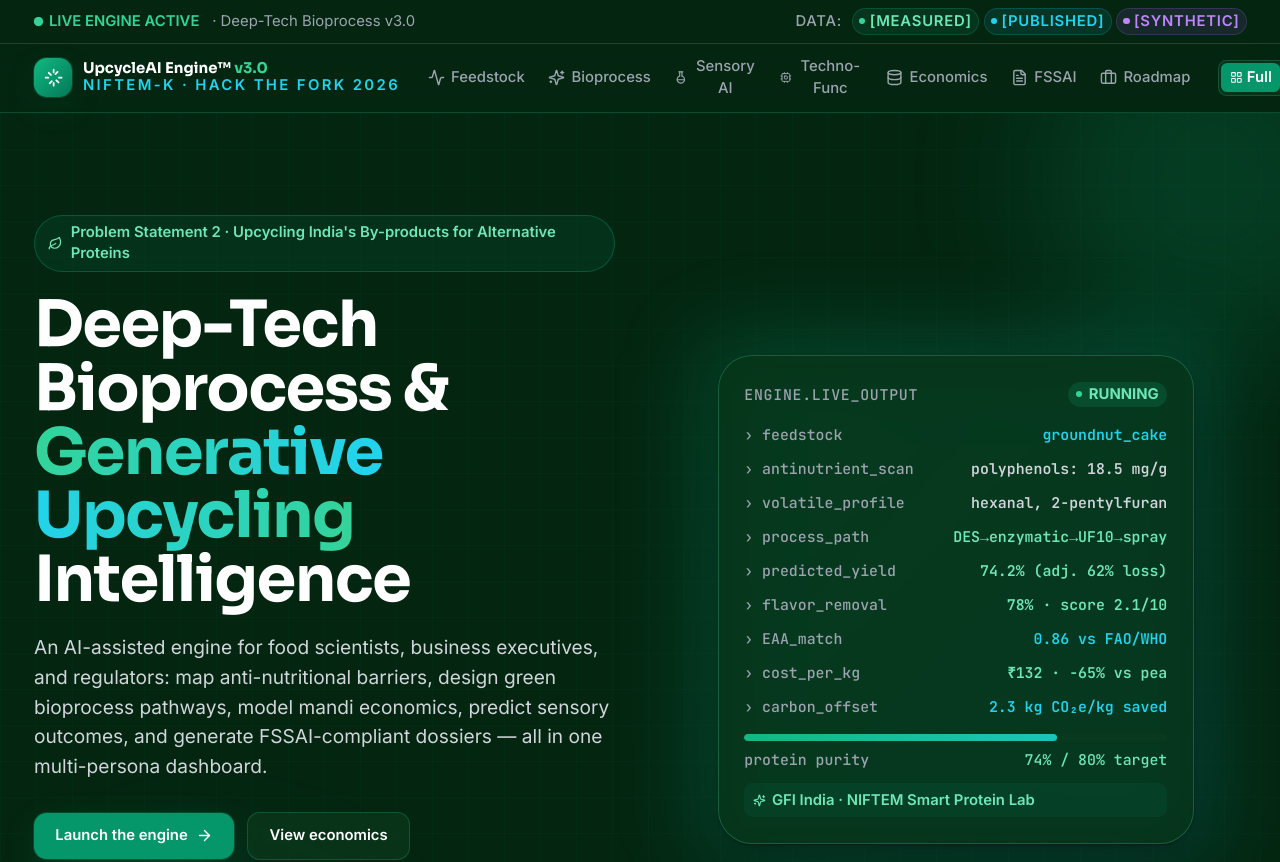
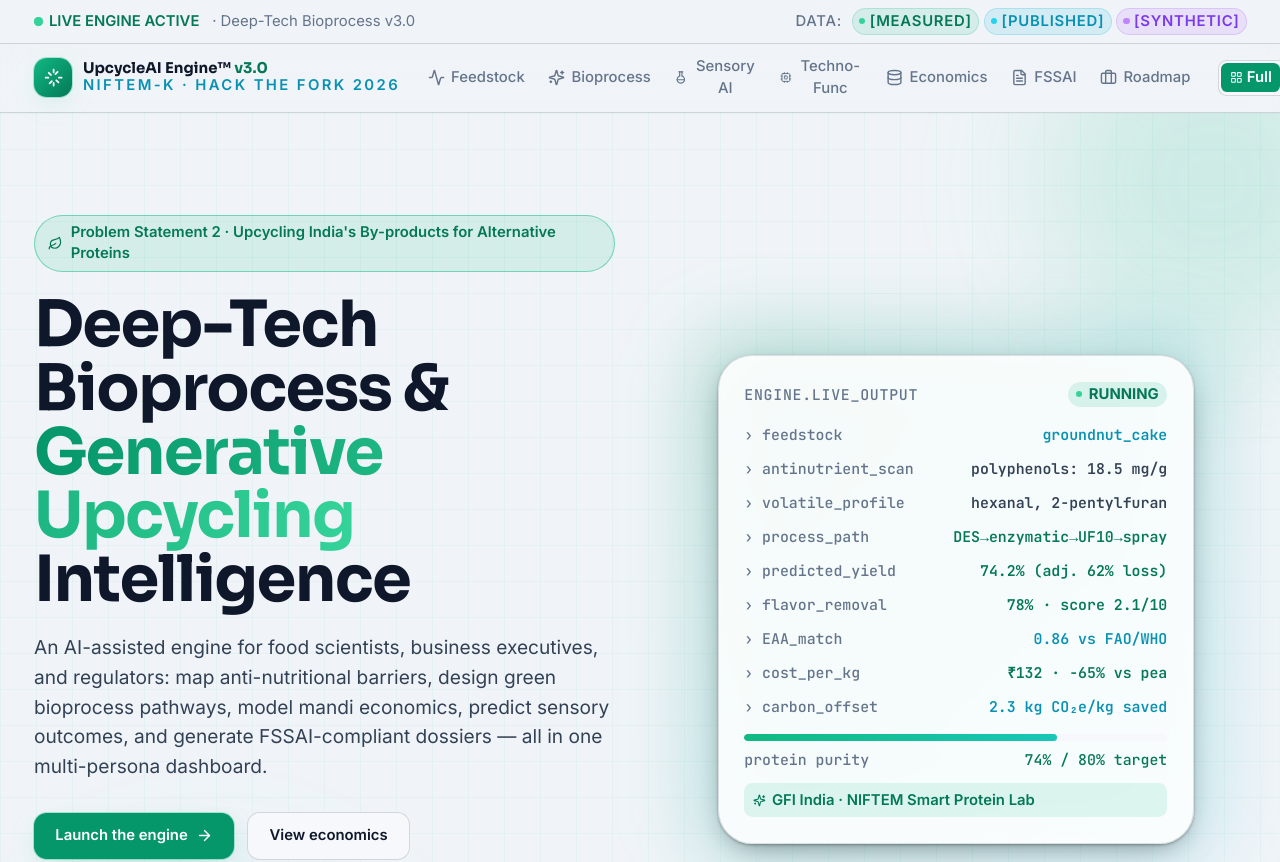
Before and after one commit to drsrishtiagrawal/drsrishtiagrawal, a React (Vite) app: page / in a window 1280 px wide. Shown: the top 862 px of the page. Built offline with nearby package versions, Linux system fonts and the light colour scheme.

Commit message:
update from claude

```diff
--- a/index.html
+++ b/index.html
@@ -1,5 +1,5 @@
 <!doctype html>
-<html lang="en" class="dark">
+<html lang="en">
   <head>
     <meta charset="UTF-8" />
     <link rel="icon" type="image/svg+xml" href="/vite.svg" />
--- a/src/App.tsx
+++ b/src/App.tsx
@@ -21,7 +21,7 @@ export default function App() {
   const [selectedId, setSelectedId] = useState('groundnut-cake');
   const [activeNav, setActiveNav] = useState('top');
   const [persona, setPersona] = useState<Persona>('full');
-  const [theme, setTheme] = useState<Theme>('dark');
+  const [theme, setTheme] = useState<Theme>('light');
   const [fssaiOpen, setFssaiOpen] = useState(false);
   const [pitchOpen, setPitchOpen] = useState(false);
 
--- a/src/index.css
+++ b/src/index.css
@@ -5,17 +5,17 @@
 /* ── Theme variables ── */
 :root {
   color-scheme: light;
-  --bg-base: #f1f5f9;
+  --bg-base: #f0f4f8;
   --bg-card: #ffffff;
-  --bg-card-soft: #f8fafc;
+  --bg-card-soft: #f6f8fb;
   --bg-elevated: #ffffff;
-  --border-color: rgba(71,85,105,0.22);
-  --border-strong: rgba(71,85,105,0.35);
+  --border-color: rgba(15,23,42,0.15);
+  --border-strong: rgba(15,23,42,0.25);
   --text-primary: #0f172a;
   --text-secondary: #334155;
   --text-muted: #64748b;
-  --glass-bg: rgba(255,255,255,0.80);
-  --glass-border: rgba(71,85,105,0.22);
+  --glass-bg: rgba(255,255,255,0.88);
+  --glass-border: rgba(15,23,42,0.12);
 }
 
 .dark {
@@ -47,6 +47,13 @@ body {
   line-height: 1.6;
 }
 
+:root:not(.dark) body {
+  background:
+    radial-gradient(ellipse at 20% 0%, rgba(16,185,129,0.06) 0%, transparent 50%),
+    radial-gradient(ellipse at 80% 100%, rgba(6,182,212,0.05) 0%, transparent 50%),
+    #f0f4f8;
+}
+
 .dark body {
   background:
     radial-gradient(ellipse at 20% 0%, #0a3d1b 0%, transparent 50%),
@@ -75,6 +82,89 @@ body {
   background: var(--glass-bg);
   backdrop-filter: blur(12px);
   border: 1px solid var(--glass-border);
+}
+
+/* ── Light mode accent overrides ──
+   Components use dark-optimized Tailwind classes (e.g. text-forest-300 is
+   a pale mint, bg-white/5 is nearly transparent). In light mode these are
+   unreadable, so we remap them to darker, high-contrast equivalents. */
+:root:not(.dark) {
+  /* forest accent text → darker greens readable on white */
+  --lm-forest-text: #047857;
+  --lm-forest-border: #10b981;
+  --lm-cyan-text: #0891b2;
+  --lm-amber-text: #b45309;
+  --lm-purple-text: #7c3aed;
+  --lm-rose-text: #be123c;
+}
+
+:root:not(.dark) .text-forest-300 { color: var(--lm-forest-text) !important; }
+:root:not(.dark) .text-forest-400 { color: var(--lm-forest-text) !important; }
+:root:not(.dark) .text-cyanx-400 { color: var(--lm-cyan-text) !important; }
+:root:not(.dark) .text-amber-400 { color: var(--lm-amber-text) !important; }
+:root:not(.dark) .text-purple-400 { color: var(--lm-purple-text) !important; }
+:root:not(.dark) .text-rose-400 { color: var(--lm-rose-text) !important; }
+
+/* badge/tag backgrounds — use solid light tints instead of translucent white/5 */
+:root:not(.dark) .bg-forest-600\/10 { background: rgba(16,185,129,0.12) !important; }
+:root:not(.dark) .bg-forest-600\/15 { background: rgba(16,185,129,0.14) !important; }
+:root:not(.dark) .bg-forest-600\/20 { background: rgba(16,185,129,0.16) !important; }
+:root:not(.dark) .bg-forest-500\/10 { background: rgba(16,185,129,0.12) !important; }
+:root:not(.dark) .bg-forest-500\/15 { background: rgba(16,185,129,0.14) !important; }
+:root:not(.dark) .bg-cyanx-500\/10 { background: rgba(6,182,212,0.12) !important; }
+:root:not(.dark) .bg-cyanx-500\/15 { background: rgba(6,182,212,0.14) !important; }
+:root:not(.dark) .bg-amber-500\/10 { background: rgba(245,158,11,0.12) !important; }
+:root:not(.dark) .bg-purple-500\/10 { background: rgba(168,85,247,0.12) !important; }
+:root:not(.dark) .bg-rose-500\/10 { background: rgba(244,63,94,0.12) !important; }
+
+/* bg-white/5 is invisible on white — use a light gray instead */
+:root:not(.dark) .bg-white\/5 { background: rgba(15,23,42,0.05) !important; }
+
+/* forest ring colors — slightly darker for visibility on light */
+:root:not(.dark) .ring-forest-600\/40 { --tw-ring-color: rgba(16,185,129,0.45) !important; }
+:root:not(.dark) .ring-forest-600\/30 { --tw-ring-color: rgba(16,185,129,0.35) !important; }
+:root:not(.dark) .ring-forest-500\/30 { --tw-ring-color: rgba(16,185,129,0.30) !important; }
+:root:not(.dark) .ring-cyanx-500\/30 { --tw-ring-color: rgba(6,182,212,0.30) !important; }
+:root:not(.dark) .ring-purple-500\/30 { --tw-ring-color: rgba(168,85,247,0.30) !important; }
+:root:not(.dark) .ring-amber-500\/30 { --tw-ring-color: rgba(245,158,11,0.30) !important; }
+
+/* borders using forest-600 — ensure visible on light */
+:root:not(.dark) .border-forest-600\/40 { border-color: rgba(16,185,129,0.50) !important; }
+:root:not(.dark) .border-forest-600\/50 { border-color: rgba(16,185,129,0.55) !important; }
+:root:not(.dark) .border-forest-600\/30 { border-color: rgba(16,185,129,0.40) !important; }
+:root:not(.dark) .border-forest-500 { border-color: #10b981 !important; }
+:root:not(.dark) .border-cyanx-500\/20 { border-color: rgba(6,182,212,0.40) !important; }
+
+/* gradient text in hero — needs darker base color for light mode */
+:root:not(.dark) .from-forest-400 { --tw-gradient-from: #059669 !important; --tw-gradient-stops: var(--tw-gradient-from), var(--tw-gradient-to, transparent) !important; }
+:root:not(.dark) .via-cyanx-400 { --tw-gradient-via: #0891b2 !important; }
+
+/* hover states that use bg-white/5 */
+:root:not(.dark) .hover\:bg-white\/5:hover { background: rgba(15,23,42,0.06) !important; }
+
+/* forest-600/30 bg for numbered badges */
+:root:not(.dark) .bg-forest-600\/30 { background: rgba(16,185,129,0.18) !important; }
+
+:root:not(.dark) .bg-forest-600\/5 { background: rgba(16,185,129,0.06) !important; }
+
+/* grid pattern for light mode hero */
+:root:not(.dark) .bg-grid-dark {
+  background-image:
+    linear-gradient(to right, rgba(16,185,129,0.08) 1px, transparent 1px),
+    linear-gradient(to bottom, rgba(16,185,129,0.08) 1px, transparent 1px);
+  background-size: 36px 36px;
+}
+
+/* gradient hero panel blur orbs — more visible in light */
+:root:not(.dark) .bg-forest-600\/20 { background: rgba(16,185,129,0.15) !important; }
+:root:not(.dark) .bg-forest-600\/30 { background: rgba(16,185,129,0.18) !important; }
+
+:root:not(.dark) .text-slate-200 { color: #475569 !important; }
+:root:not(.dark) .border-slate-600 { border-color: #cbd5e1 !important; }
+
+/* shadow-glow-emerald — softer in light mode */
+:root:not(.dark) .shadow-glow-emerald {
+  box-shadow: 0 0 0 1px rgba(16,185,129,0.30), 0 8px 30px -10px rgba(16,185,129,0.35) !important;
 }
 
 .bg-grid-dark {
```
